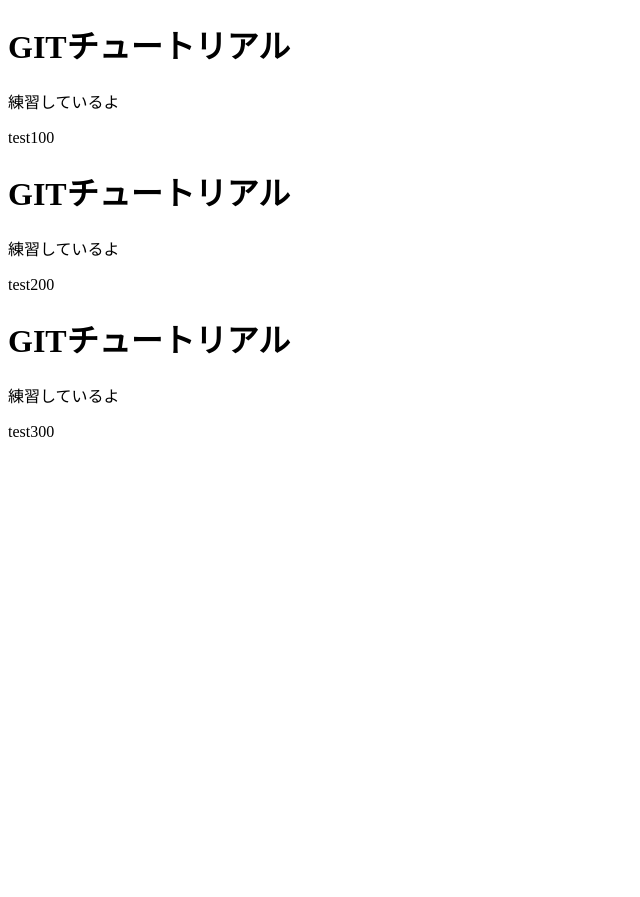
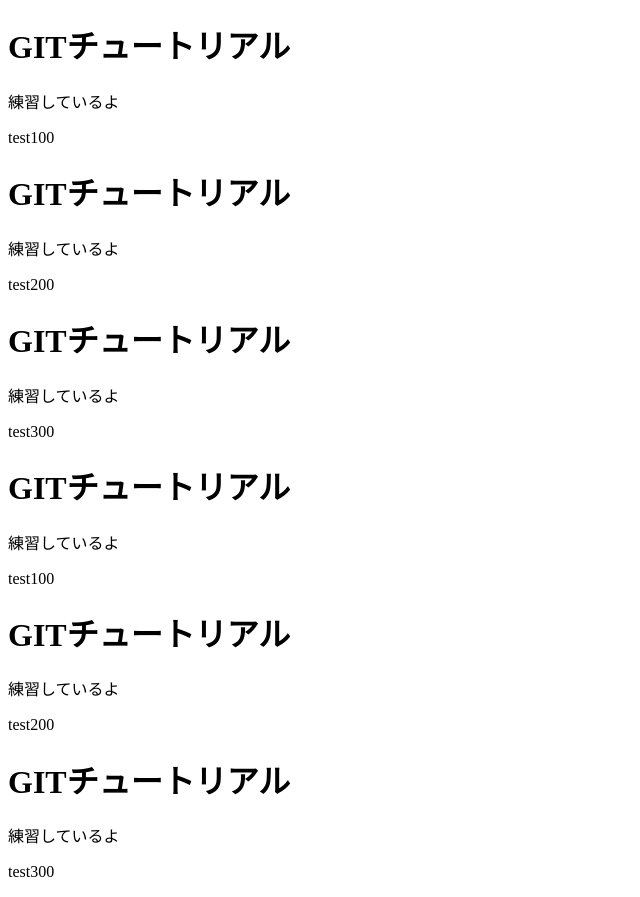
Before and after one commit to RitukoIsibasi0222/git_tutorial, a plain HTML site: page index.html in a window 1280 px wide. Shown: the whole page, without its empty margins (0-640 px from the left). Before the commit the page ends 800 px from the top, so only its background shows below. Drawn offline with Linux system fonts and the light colour scheme.

Commit message:
追加したよ

```diff
--- a/index.html
+++ b/index.html
@@ -16,5 +16,17 @@
 	<h1>GITチュートリアル</h1>
 	<p>練習しているよ</p>
 	<p>test300</p>
+
+	<h1>GITチュートリアル</h1>
+	<p>練習しているよ</p>
+	<p>test100</p>
+
+	<h1>GITチュートリアル</h1>
+	<p>練習しているよ</p>
+	<p>test200</p>
+
+	<h1>GITチュートリアル</h1>
+	<p>練習しているよ</p>
+	<p>test300</p>
 </body>
 </html>
```
